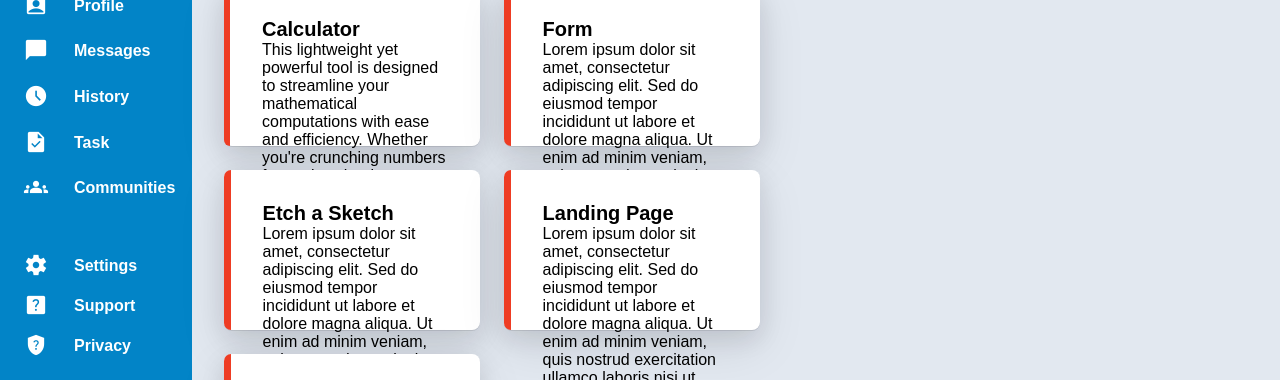
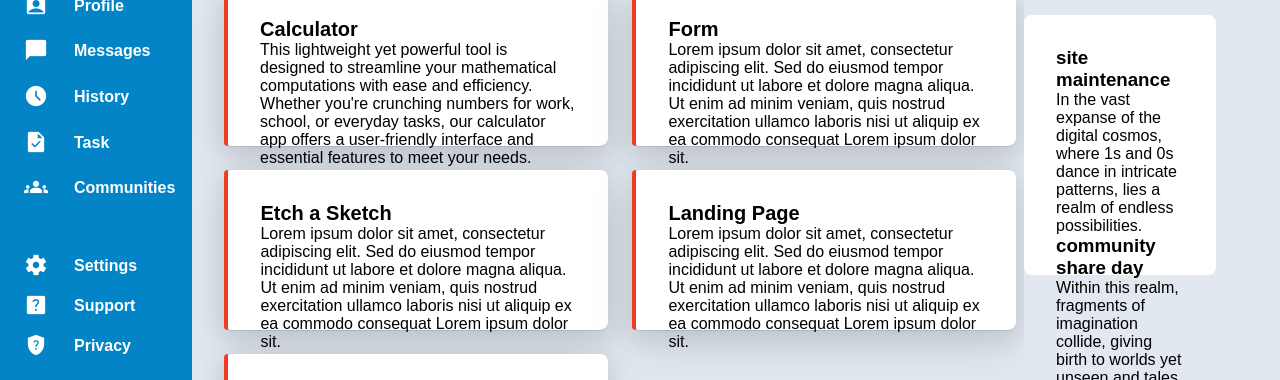
Before and after one commit to Scapnix/Admin_Dashboard_Odin, a plain HTML site: page index.html in a window 1280 px wide. Shown: the part 246-626 px from the top of the page. Drawn offline with nearby package versions, Linux system fonts and the light colour scheme; files whose address does not match are found by name.

Commit message:
Added style for announcements and removed positsion tags

```diff
--- a/style.css
+++ b/style.css
@@ -7,11 +7,13 @@
   font-family: Arial, Helvetica, sans-serif;
 }
 
-main {
+.content {
+  display: flex;
+  flex-direction: column;
   height: 100vh;
   width: 100vw;
+  flex-wrap: wrap;
 }
-
 /* Sidebar */
 
 .sidebar {
@@ -50,9 +52,6 @@ main {
 }
 
 .navbar {
-  position: relative;
-  bottom: 100vh;
-  left: 15vw;
   width: 85vw;
   height: 20vh;
   background-color: white;
@@ -129,27 +128,17 @@ main {
 .projects {
   padding-left: 2rem;
   background-color: #e2e8f0;
-  position: relative;
-  left: 15vw;
-  width: 85vw;
+  float: right;
+  width: 65vw;
   height: 80vh;
-  bottom: 100vh;
   display: grid;
   grid-gap: 1.5rem;
-  grid-template-columns: 20vw 20vw;
+  grid-template-columns: 30vw 30vw;
   grid-template-rows: 6vh 20vh 20vh;
 }
 
-.projects > * {
-  width: 20vw;
-  height: 20vh;
-  background-color: white;
-  border-radius: 8px;
-  display: flex;
-}
-
 .red-line {
-  width: 8vh;
+  width: 2vw;
   height: 20vh;
   background-color: #ee3c23;
   border-radius: 8px 0px 0px 8px;
@@ -200,6 +189,49 @@ a {
 .etch-a-sketch,
 .landing-page,
 .admin-dashboard {
+  width: 30vw;
+  height: 20vh;
+  background-color: white;
+  border-radius: 8px;
+  display: flex;
   box-shadow: rgba(17, 17, 26, 0.1) 0px 1px 0px,
     rgba(17, 17, 26, 0.1) 0px 8px 24px, rgba(17, 17, 26, 0.1) 0px 16px 48px;
 }
+
+.announcements-content {
+  background-color: white;
+  border-radius: 8px;
+  display: flex;
+  align-items: center;
+  flex-direction: column;
+  justify-content: space-evenly;
+  padding: 2rem;
+  height: 32.5vh;
+}
+
+.announcements {
+  display: flex;
+  flex-direction: column;
+  width: 15vw;
+  background-color: #e2e8f0;
+}
+
+.announcements-header {
+  padding-top: 2rem;
+  padding-bottom: 2rem;
+  background-repeat: 2rem;
+}
+
+.third-container {
+  display: flex;
+  background-color: #e2e8f0;
+}
+
+.gray-line {
+  display: flex;
+  justify-content: center;
+  width: 12.5vw;
+  height: 0.2vh;
+  background-color: #94a3b8;
+  border-radius: 24px;
+}
```
